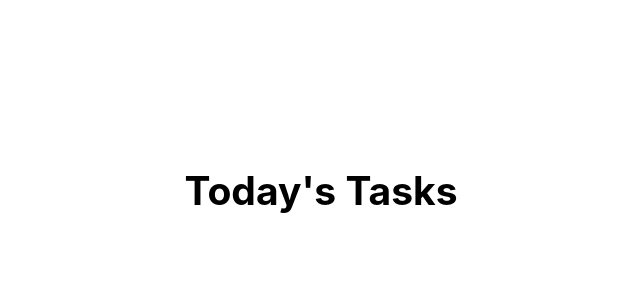
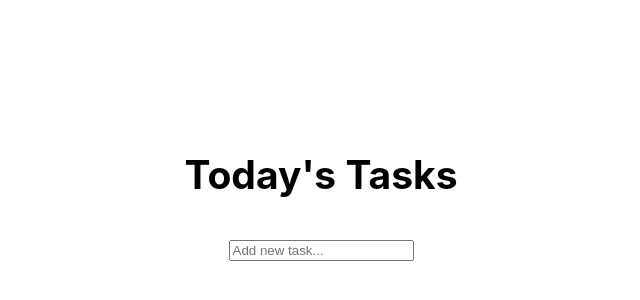
Before and after one commit to yiclu07/todo-list, a React (Create React App) app: page / in a window 1280 px wide. Shown: the part 210-510 px from the top of the page, without its empty margins (319-959 px from the left). Built offline with nearby package versions, Linux system fonts and the light colour scheme.

Commit message:
Functionality to add new task

```diff
--- a/src/features/taskList/TaskList.js
+++ b/src/features/taskList/TaskList.js
@@ -9,12 +9,33 @@ import styles from './TaskList.module.css';
 export function TaskList() {
   const dispatch = useDispatch();
 
+  /* task will store a string that corresponds to the user's input and will be used to add new tasks to TaskList */
+  const [task, setTask] = useState('');
+
+  const handleTaskChange = (e) => {
+    setTask(e.target.value);
+  }
+
+  const handleAddTask = (e) => {
+    /* Since a form will likely be used to handle adding tasks to TaskList, e.preventDefault() will prevent the default action of a form refreshing the browser on submit */
+    e.preventDefault();
+
+    dispatch(addNewTask(task));
+
+    /* Clears the input on submit */
+    setTask('');
+
+  }
+
   return (
     <div>
       <h2>Today's Tasks</h2>
       <div>
         {/* List of tasks */}
       </div>
+      <form onSubmit={handleAddTask}>
+        <input value={task} onChange={handleTaskChange} placeholder="Add new task..." />
+      </form>
     </div>
   );
 }
```
